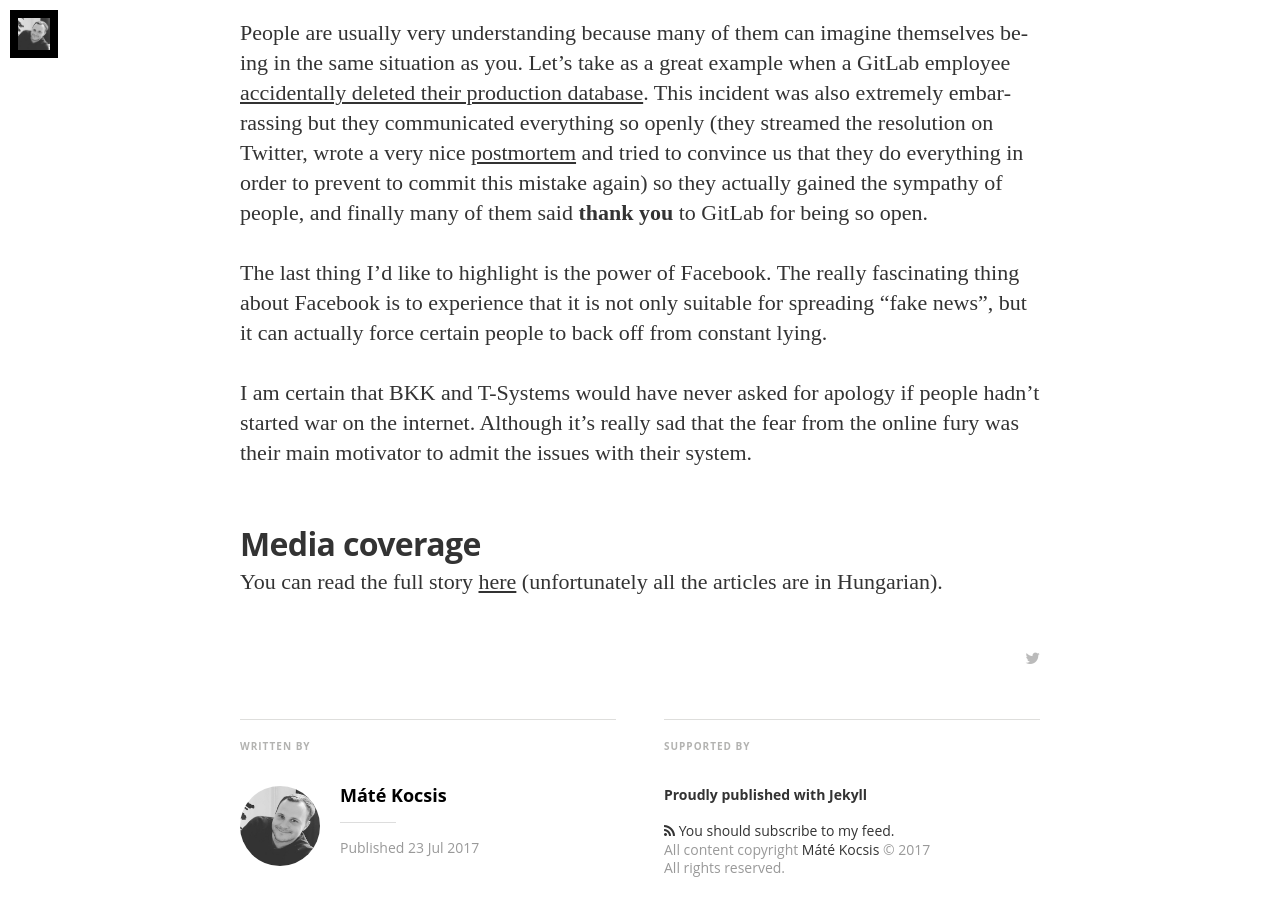
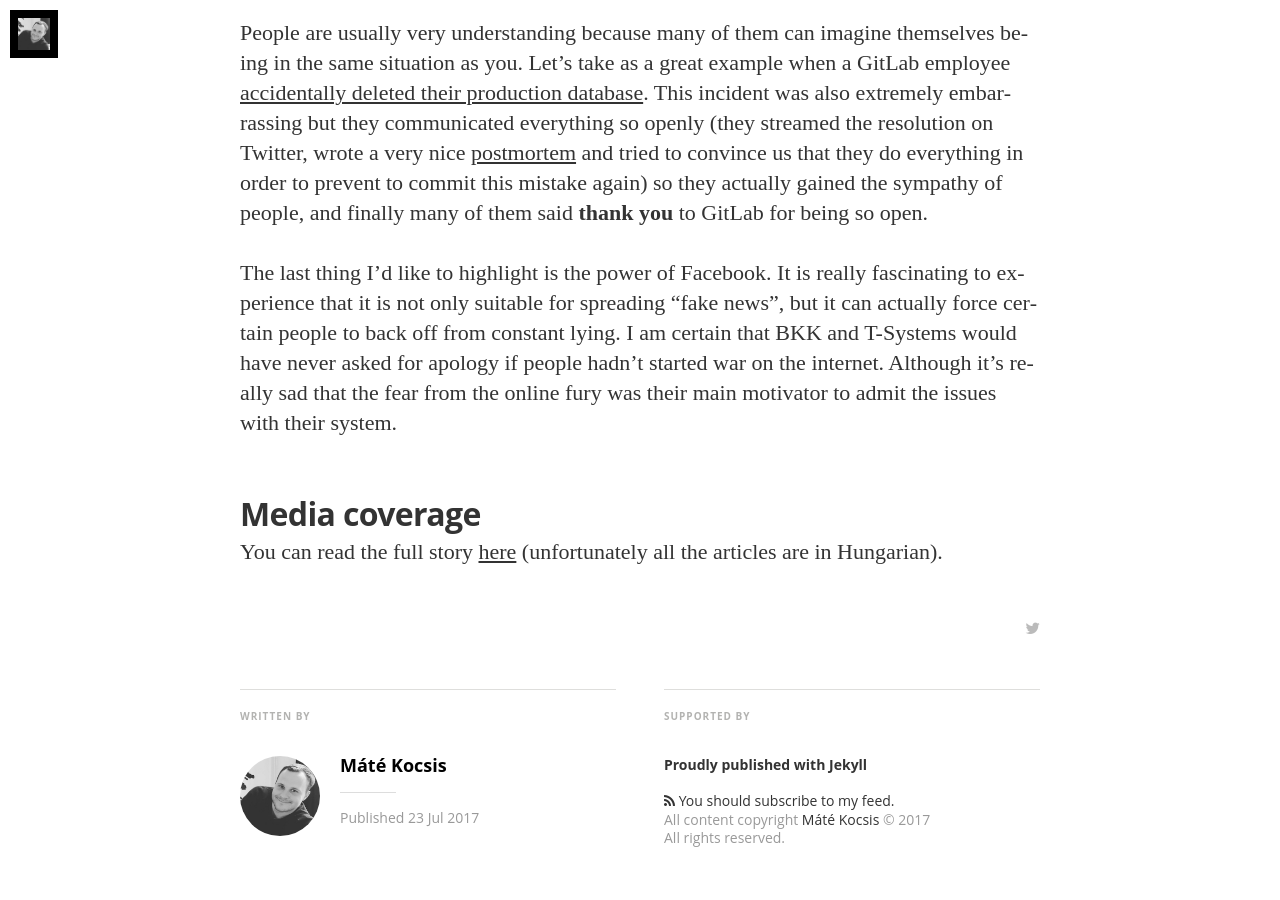
Before and after one commit to kocsismate/kocsismate.github.io, a Jekyll site: the page built from _posts/2017-07-23-18-year-old-ethical-hacker-got-arrested-in-hungary.md, in a window 1280 px wide and 900 px high, scrolled down 8878 px. Built offline with Jekyll 4.4.1, drawn with Linux system fonts in a browser that asks for light colours; nearby versions of some CDN libraries; some web fonts are replaced; comment, search, counter and statistics services are not loaded.

Commit message:
Fixed the last paragraph

```diff
--- a/_posts/2017-07-23-18-year-old-ethical-hacker-got-arrested-in-hungary.md
+++ b/_posts/2017-07-23-18-year-old-ethical-hacker-got-arrested-in-hungary.md
@@ -161,13 +161,10 @@
 order to prevent to commit this mistake again) so they actually gained the sympathy of people, and finally many of them
 said **thank you** to GitLab for being so open.
 
-The last thing I'd like to highlight is the power of Facebook. The really fascinating thing about Facebook is to
-experience that it is not only suitable for spreading "fake news", but it can actually force certain people to back off
-from constant lying.
-
-I am certain that BKK and T-Systems would have never asked for apology if people hadn't started war on the internet.
-Although it's really sad that the fear from the online fury was their main motivator to admit the issues with their
-system.
+The last thing I'd like to highlight is the power of Facebook. It is really fascinating to experience that it is not only
+suitable for spreading "fake news", but it can actually force certain people to back off from constant lying. I am certain
+that BKK and T-Systems would have never asked for apology if people hadn't started war on the internet. Although it's
+really sad that the fear from the online fury was their main motivator to admit the issues with their system.
 
 ## Media coverage
 
```
